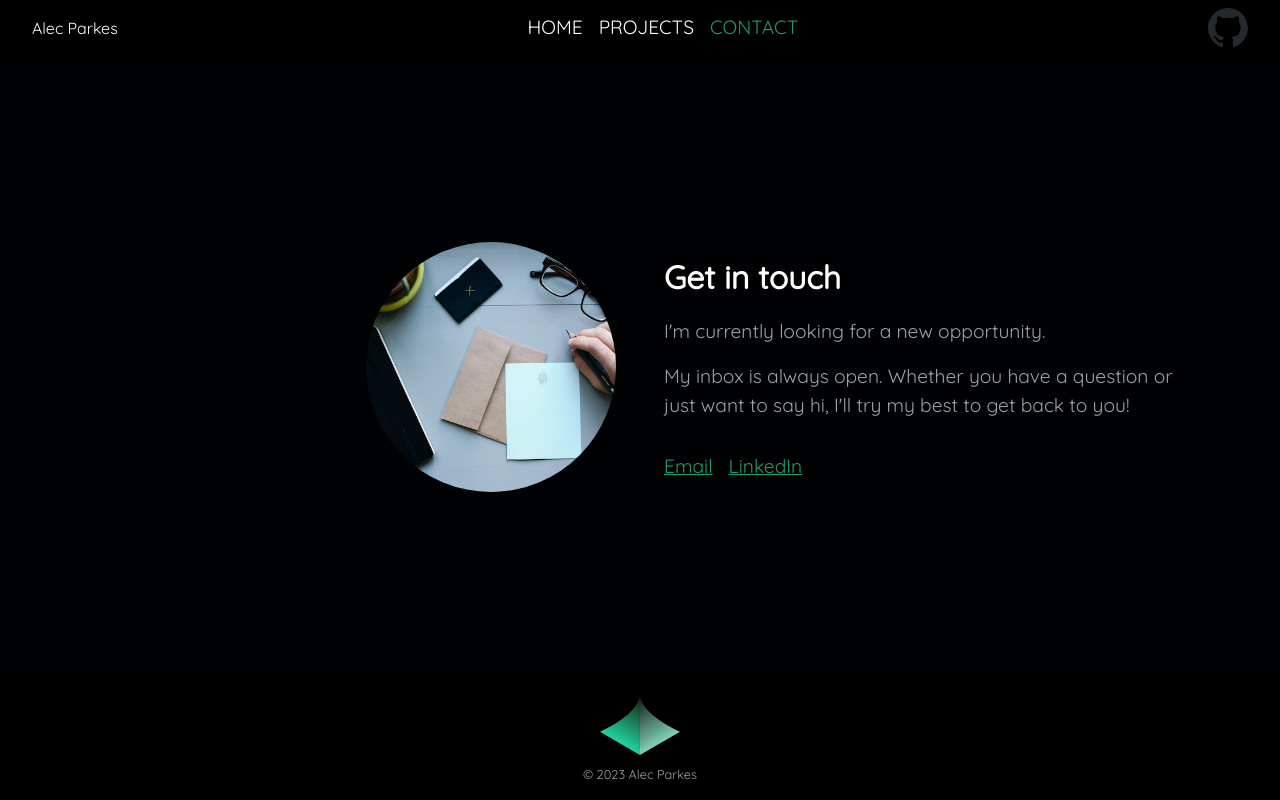
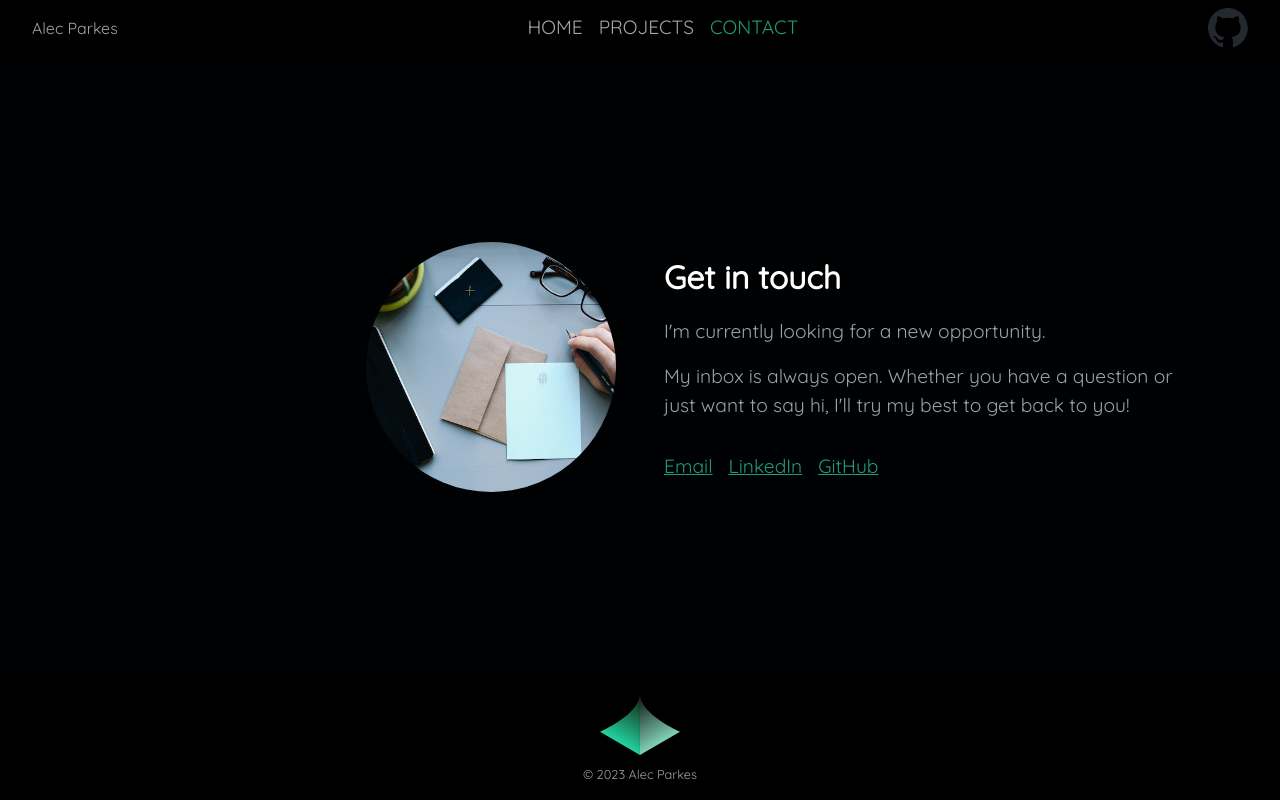
Before and after one commit to AlanBark/projects-showcase, a SvelteKit app: page /contact in a window 1280 px wide. Built offline with nearby package versions, Linux system fonts and the light colour scheme.

Commit message:
misc styling and colour changes

```diff
--- a/src/components/HeaderDesktop.svelte
+++ b/src/components/HeaderDesktop.svelte
@@ -27,7 +27,7 @@
   }
   .nav a {
     text-decoration: none;
-    color: white;
+    color: rgb(165, 165, 165);
     text-transform: uppercase;
     transition: all 0.2s ease-in-out;
   }
@@ -47,7 +47,7 @@
   .outline {
     font-size: 1rem;
     font-weight: 500;
-    color: #ffffff;
+    color: rgb(165, 165, 165);
     text-decoration: none;
     transition: all 0.2s ease-in-out;
   }
--- a/src/components/PostSlider.svelte
+++ b/src/components/PostSlider.svelte
@@ -26,7 +26,7 @@
     color: white;
     border-bottom: 2px solid white;
   }
-  .active {
+  .active, .active:hover {
     color: white;
     border-bottom: 2px solid $highlight;
   }
--- a/src/components/WordCycle.svelte
+++ b/src/components/WordCycle.svelte
@@ -4,7 +4,7 @@
 </script>
 
 <style lang="scss">
-
+  $top: #9aa3a5;
   .cycle {
     display: grid;
     gap: 1rem;
--- a/src/routes/contact/+page.svelte
+++ b/src/routes/contact/+page.svelte
@@ -94,6 +94,7 @@ import HeaderDesktop from '../../components/HeaderDesktop.svelte';
         <div class="contact-links">
           <a href="mailto:alec@parkes.dev">Email</a>
           <a target="_blank" rel="noreferrer" href="https://www.linkedin.com/in/alec-parkes-1754a817a/">LinkedIn</a>
+          <a target="_blank" rel="noreferrer" href="https://github.com/AlanBark">GitHub</a>
         </div>
       </div>
     </div>
```
Also changed, not shown: src/routes/projects/+page.svelte (+7 -10 lines).
